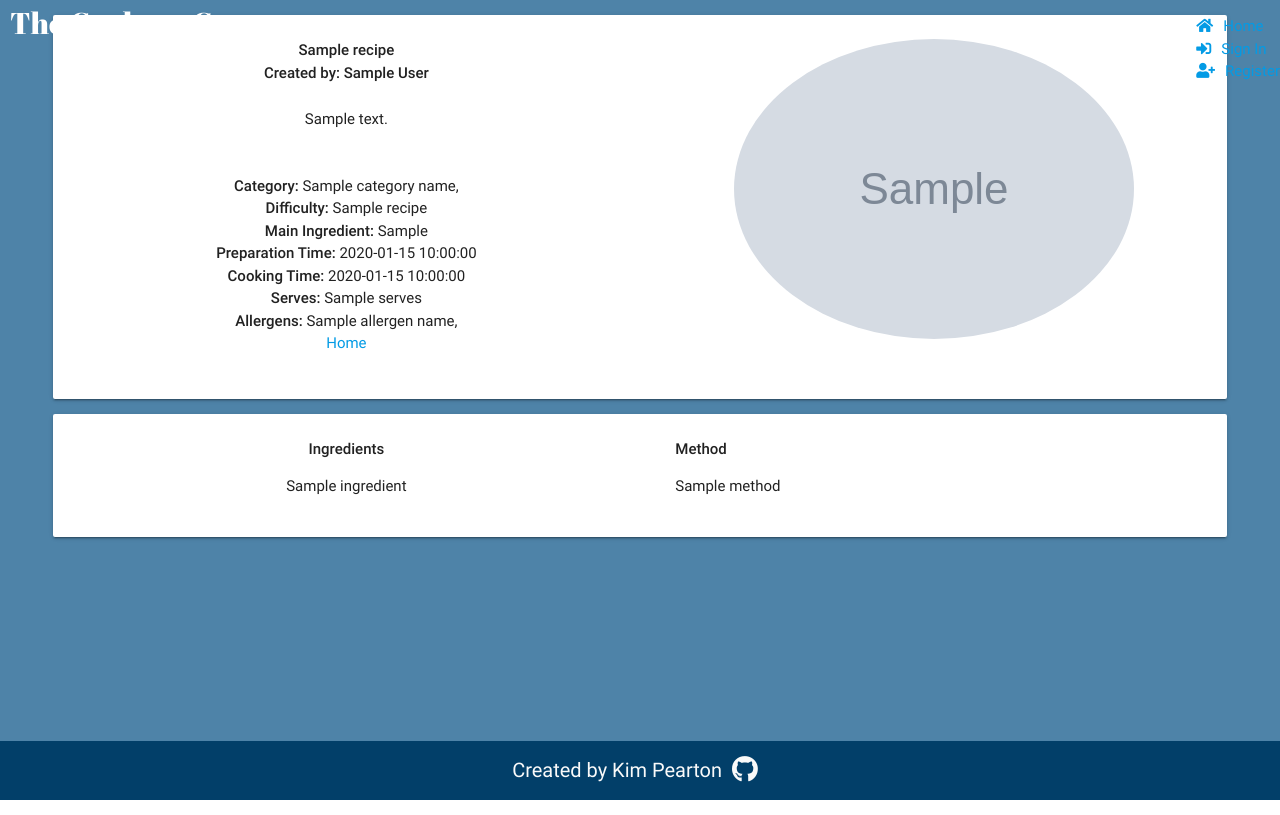
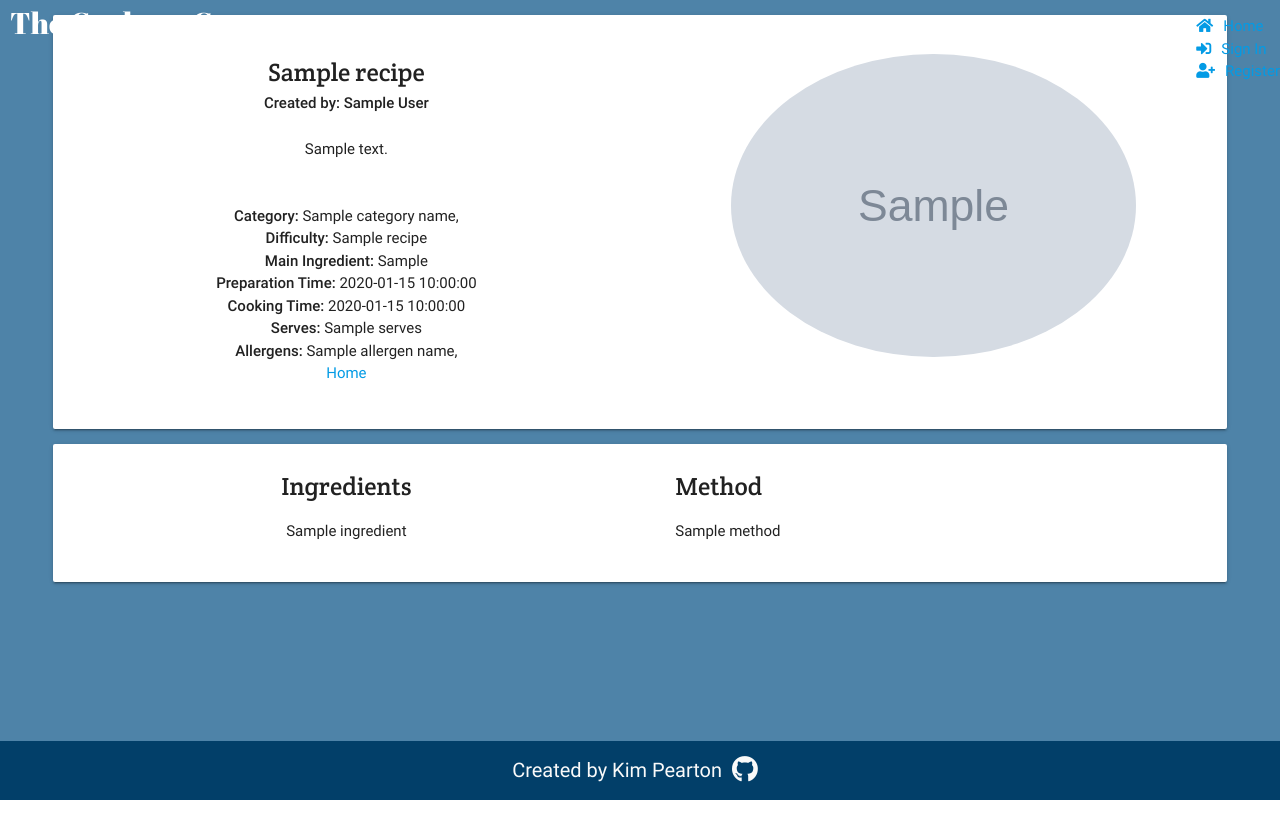
Before and after one commit to Code-Institute-Submissions/the-cookery-cove, a Flask app: template templates/getrecipe.html in a window 1280 px wide. Run offline with Flask 2, Linux system fonts and the light colour scheme; the template is opened without the code that fills it: most values are stand-ins (such as "Sample title", 1, 10 or a date in 2020); grey boxes marked "Sample" are stand-in pictures; some libraries are stand-ins or nearby versions.

Commit message:
Add styles for getrecipe.html

```diff
--- a/static/css/styles.css
+++ b/static/css/styles.css
@@ -143,3 +143,20 @@ i {
 .intro button:visited {
     color: #000;
 }
+
+/*-- Recipe Styles --*/
+
+.info-card {
+    margin-top: 15px;
+}
+
+.getrecipe-heading {
+    font-family:'Crete Round', serif;
+    font-size: 25px;
+}
+
+.getrecipe-image {
+    width:75%;
+    height: auto;
+    margin-top: 15px;
+}
```
